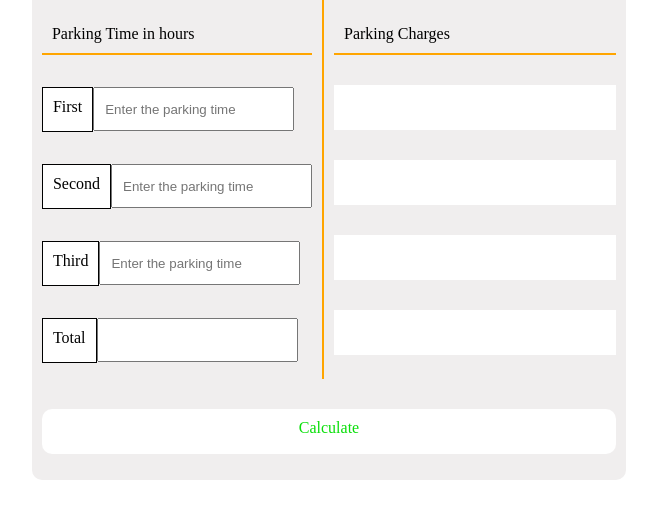
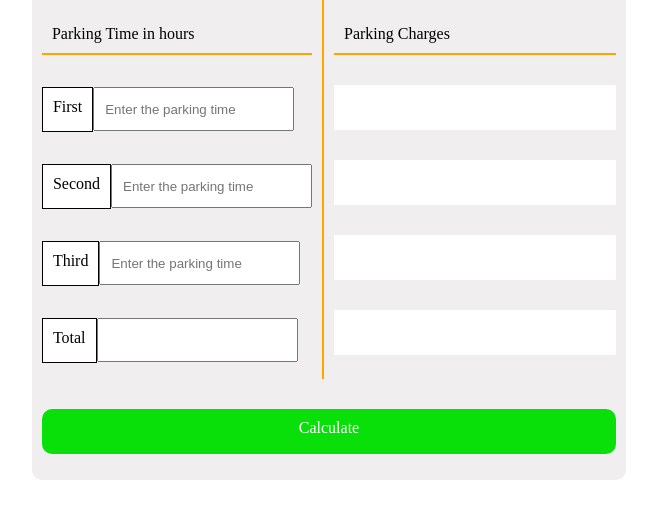
Before and after one commit to Paul-Badibanga/Mr_Alex, a plain HTML site: page index.html in a window 1280 px wide. In both pictures the pointer is over the element "Calculate". Shown: the part 86-604 px from the top of the page, without its empty margins (311-968 px from the left). Drawn offline with Linux system fonts and the light colour scheme.

Commit message:
adding hover background to the button

```diff
--- a/index.css
+++ b/index.css
@@ -58,3 +58,10 @@ h2 {
     height: 25px;
     border-radius: 10px;
 }
+.btn {
+    cursor: pointer;
+}
+#TotalChargesBtn:hover{
+    background-color: rgb(9, 223, 9);
+    color: white;
+}
```
